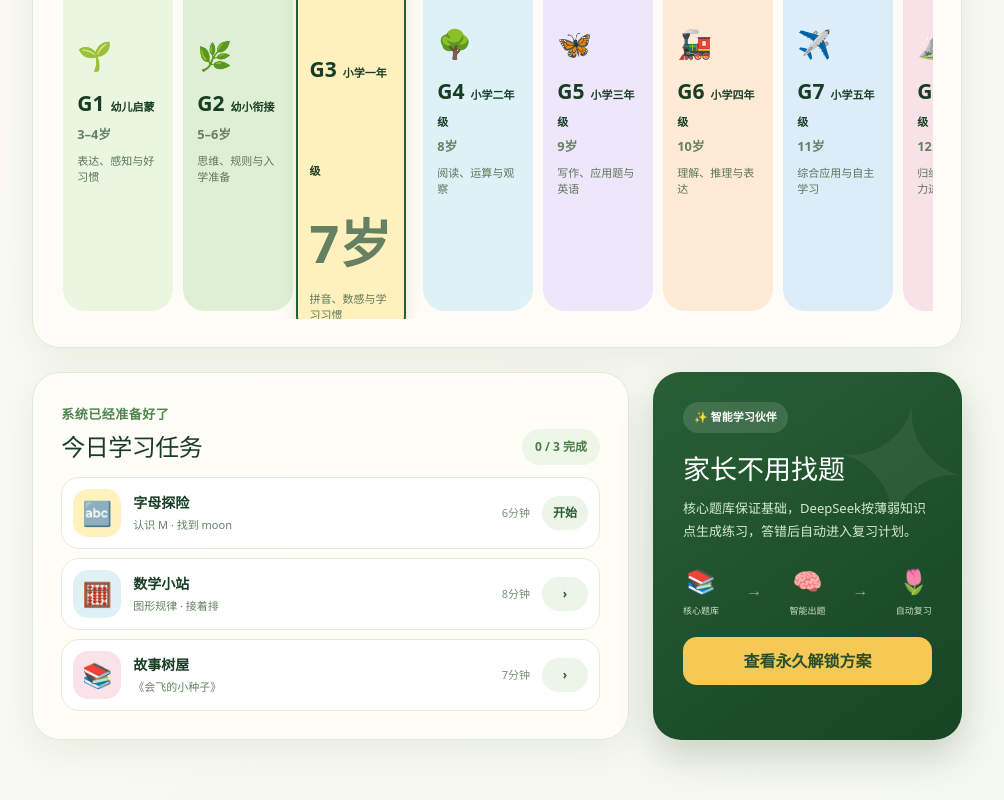
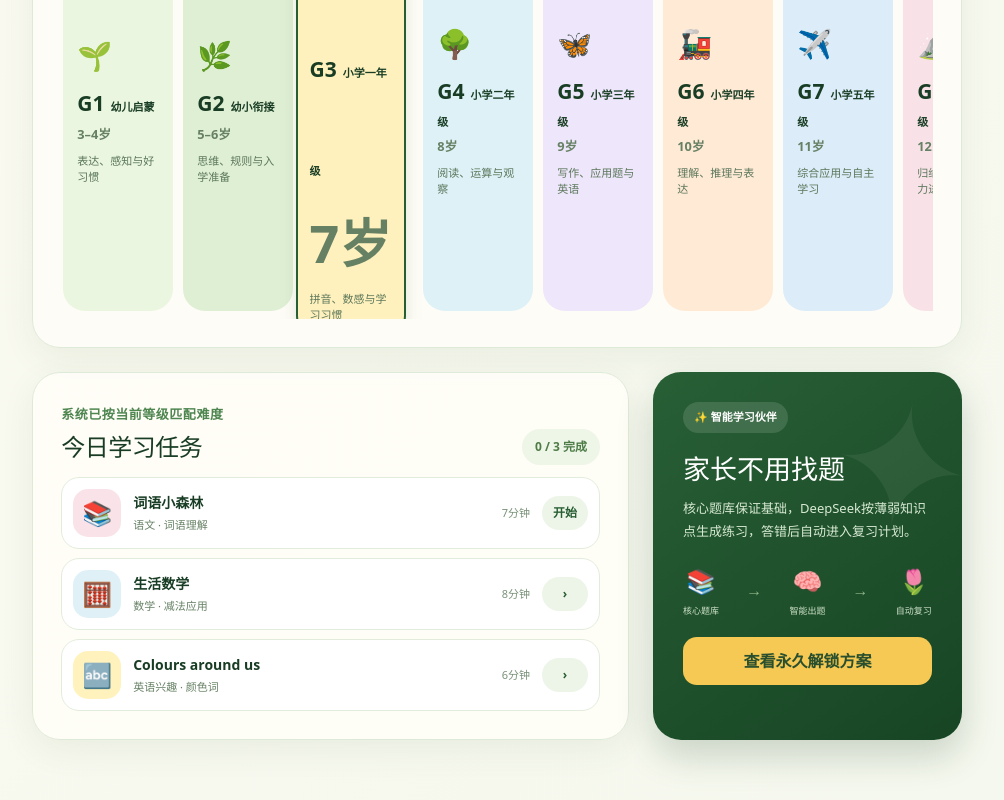
Before and after one commit to Jenee712/puppy-forest-learning-v4, a Next.js app: page / in a window 1280 px wide. Shown: the part 838-1638 px from the top of the page, without its empty margins (267-1271 px from the left). Built offline with nearby package versions, Linux system fonts and the light colour scheme.

Commit message:
fix: match daily tasks to selected grade

```diff
--- a/app/V4Dashboard.tsx
+++ b/app/V4Dashboard.tsx
@@ -24,10 +24,10 @@ const navGroups = [
   { label: "森林乐园", items: [["🌷", "复习花园"], ["✨", "贴纸册"], ["🛡️", "家长中心"]] },
 ];
 
-const tasks = [
-  { icon: "🔤", title: "字母探险", detail: "认识 M · 找到 moon", minutes: "6分钟", color: "yellow" },
-  { icon: "🧮", title: "数学小站", detail: "图形规律 · 接着排", minutes: "8分钟", color: "blue" },
-  { icon: "📚", title: "故事树屋", detail: "《会飞的小种子》", minutes: "7分钟", color: "pink" },
+const taskLooks = [
+  { icon: "📚", minutes: "7分钟", color: "pink" },
+  { icon: "🧮", minutes: "8分钟", color: "blue" },
+  { icon: "🔤", minutes: "6分钟", color: "yellow" },
 ];
 
 const SESSION_NOW = Date.now();
@@ -78,6 +78,7 @@ export function V4Dashboard() {
 
   const currentGrade = useMemo(() => grades.find((grade) => grade.id === selectedGrade) ?? grades[2], [selectedGrade]);
   const courses = useMemo(() => getCourses(selectedGrade), [selectedGrade]);
+  const dailyQuestions = useMemo(() => [0, 1, 2].map((index) => getDailyQuestion(index, selectedGrade)), [selectedGrade]);
   const pendingWrongCount = wrongRecords.filter((record) => !record.mastered).length;
 
   useEffect(() => {
@@ -97,7 +98,7 @@ export function V4Dashboard() {
   }, [recordsReady, wrongRecords]);
 
   const openTask = (index: number) => {
-    setActiveQuestion(getDailyQuestion(index));
+    setActiveQuestion(dailyQuestions[index] ?? dailyQuestions[0]);
     setActiveTaskIndex(index);
     setSelectedAnswer(null);
     setAnswerState(null);
@@ -149,6 +150,12 @@ export function V4Dashboard() {
     window.scrollTo({ top: 0, behavior: "smooth" });
   };
 
+  const changeGrade = (grade: string) => {
+    setSelectedGrade(grade);
+    setCompletedTasks([]);
+    setSelectedCourse(null);
+  };
+
   return (
     <div className="app-shell">
       <aside className="sidebar">
@@ -182,9 +189,9 @@ export function V4Dashboard() {
                 <Image src="/og.png" alt="小狗、小猫和小兔在森林里一起学习，小火车从身边经过" width={1200} height={630} priority unoptimized />
                 <div className="visual-hero-action"><div><span>下午好，小鹿 Leo</span><strong>今天有 {3 - completedTasks.length} 个森林任务</strong></div><button onClick={() => goTo("今日学习")} type="button">开始学习 <b>→</b></button></div>
               </section>
-              <GradeRoute currentGrade={currentGrade} selectedGrade={selectedGrade} onSelect={setSelectedGrade} />
+              <GradeRoute currentGrade={currentGrade} selectedGrade={selectedGrade} onSelect={changeGrade} />
               <section className="lower-grid">
-                <TaskPanel completedTasks={completedTasks} onOpen={openTask} />
+                <TaskPanel completedTasks={completedTasks} questions={dailyQuestions} onOpen={openTask} />
                 <div className="smart-panel"><span className="ai-badge">✨ 智能学习伙伴</span><h2>家长不用找题</h2><p>核心题库保证基础，DeepSeek按薄弱知识点生成练习，答错后自动进入复习计划。</p><div className="smart-flow"><span>📚<small>核心题库</small></span><i>→</i><span>🧠<small>智能出题</small></span><i>→</i><span>🌷<small>自动复习</small></span></div><button onClick={() => setShowPlans(true)} type="button">查看永久解锁方案</button></div>
               </section>
             </>
@@ -194,7 +201,7 @@ export function V4Dashboard() {
             <section className="page-surface today-page">
               <PageTitle eyebrow="系统已经为孩子准备好了" title="今日学习" subtitle={`${currentGrade.id} · ${currentGrade.school} · 预计21分钟`} icon="☀️" />
               <div className="today-summary"><div><strong>{completedTasks.length}<small>/ 3</small></strong><span>今日完成</span></div><div><strong>{42 + completedTasks.length * 5}</strong><span>森林金币</span></div><div><strong>6</strong><span>连续学习</span></div></div>
-              <TaskPanel completedTasks={completedTasks} onOpen={openTask} standalone />
+              <TaskPanel completedTasks={completedTasks} questions={dailyQuestions} onOpen={openTask} standalone />
               <div className="gentle-note"><span>🌿</span><div><strong>学完记得看远处、活动一下</strong><p>每完成一个任务，系统会根据表现调整下一次练习。</p></div></div>
             </section>
           )}
@@ -206,7 +213,7 @@ export function V4Dashboard() {
               ) : (
                 <>
                   <PageTitle eyebrow="按年龄和能力逐级成长" title="课程中心" subtitle="课程不是固定60天，可以按孩子的节奏持续学习" icon="🧩" />
-                  <div className="course-grade-switcher">{grades.map((grade) => <button className={selectedGrade === grade.id ? "active" : ""} key={grade.id} onClick={() => { setSelectedGrade(grade.id); setSelectedCourse(null); }} type="button"><span>{grade.icon}</span><strong>{grade.id}</strong><small>{grade.school}</small></button>)}</div>
+                  <div className="course-grade-switcher">{grades.map((grade) => <button className={selectedGrade === grade.id ? "active" : ""} key={grade.id} onClick={() => changeGrade(grade.id)} type="button"><span>{grade.icon}</span><strong>{grade.id}</strong><small>{grade.school}</small></button>)}</div>
                   <div className="course-intro"><div><span>{currentGrade.icon}</span><div><strong>{currentGrade.id} · {currentGrade.school}</strong><p>{currentGrade.age} · {currentGrade.focus}</p></div></div><button onClick={() => setShowPlans(true)} type="button">查看解锁权益</button></div>
                   <div className="course-grid">{courses.map((course) => <article className={`course-card ${course.color}`} key={course.name}><span className="course-icon">{course.icon}</span><div className="course-card-head"><div><h3>{course.name}</h3><p>{course.description}</p></div><em>{course.units}课</em></div><div className="course-progress"><i style={{ width: `${course.progress}%` }} /></div><footer><span>已完成 {course.progress}%</span><button onClick={() => { setSelectedCourse(course); window.scrollTo({ top: 0, behavior: "smooth" }); }} type="button">进入课程 →</button></footer></article>)}</div>
                 </>
@@ -273,8 +280,8 @@ function CourseDetail({ course, grade, onBack, onStart }: { course: Course; grad
   </div>;
 }
 
-function TaskPanel({ completedTasks, onOpen, standalone = false }: { completedTasks: number[]; onOpen: (index: number) => void; standalone?: boolean }) {
-  return <div className={standalone ? "task-panel standalone" : "task-panel"}><div className="section-heading compact"><div><span className="section-kicker">系统已经准备好了</span><h2>今日学习任务</h2></div><span className="task-count">{completedTasks.length} / 3 完成</span></div><div className="task-list">{tasks.map((task, index) => { const done = completedTasks.includes(index); return <button className={done ? "task-row done" : "task-row"} key={task.title} onClick={() => onOpen(index)} type="button"><span className={`task-icon ${task.color}`}>{done ? "✓" : task.icon}</span><span><strong>{task.title}</strong><small>{done ? "完成得很棒，可以再次练习" : task.detail}</small></span><em>{task.minutes}</em><b>{done ? "复习" : index === 0 ? "开始" : "›"}</b></button>; })}</div></div>;
+function TaskPanel({ completedTasks, questions, onOpen, standalone = false }: { completedTasks: number[]; questions: QuestionItem[]; onOpen: (index: number) => void; standalone?: boolean }) {
+  return <div className={standalone ? "task-panel standalone" : "task-panel"}><div className="section-heading compact"><div><span className="section-kicker">系统已按当前等级匹配难度</span><h2>今日学习任务</h2></div><span className="task-count">{completedTasks.length} / 3 完成</span></div><div className="task-list">{questions.map((question, index) => { const done = completedTasks.includes(index); const look = taskLooks[index] ?? taskLooks[0]; return <button className={done ? "task-row done" : "task-row"} key={question.id} onClick={() => onOpen(index)} type="button"><span className={`task-icon ${look.color}`}>{done ? "✓" : look.icon}</span><span><strong>{question.title}</strong><small>{done ? "完成得很棒，可以再次练习" : `${question.subject} · ${question.knowledgePoint}`}</small></span><em>{look.minutes}</em><b>{done ? "复习" : index === 0 ? "开始" : "›"}</b></button>; })}</div></div>;
 }
 
 function PageTitle({ eyebrow, title, subtitle, icon }: { eyebrow: string; title: string; subtitle: string; icon: string }) {
--- a/data/questionBank.ts
+++ b/data/questionBank.ts
@@ -125,8 +125,17 @@ const englishExtensions: Record<string, Array<Omit<QuestionItem, "id" | "grade"
   ],
 };
 
-export function getDailyQuestion(index: number) {
-  return dailyQuestions[index] ?? dailyQuestions[0];
+export function getDailyQuestion(index: number, grade = "G3") {
+  if (!/^G[1-8]$/.test(grade)) return dailyQuestions[index] ?? dailyQuestions[0];
+  const preschool = grade === "G1" || grade === "G2";
+  const courseNames = preschool ? ["语言表达", "数量与空间", "英语兴趣"] : ["语文", "数学", ["G3", "G4"].includes(grade) ? "英语兴趣" : "英语"];
+  const courseName = courseNames[index] ?? courseNames[0];
+  if (index === 2) {
+    const englishQuestions = getCourseQuestions(courseName, grade);
+    const questionIndex = ["G3", "G4"].includes(grade) && englishQuestions.length > 1 ? 1 : 0;
+    return englishQuestions[questionIndex];
+  }
+  return getCourseQuestion(courseName, grade);
 }
 
 export function getCourseQuestion(courseName: string, grade: string): QuestionItem {
```
